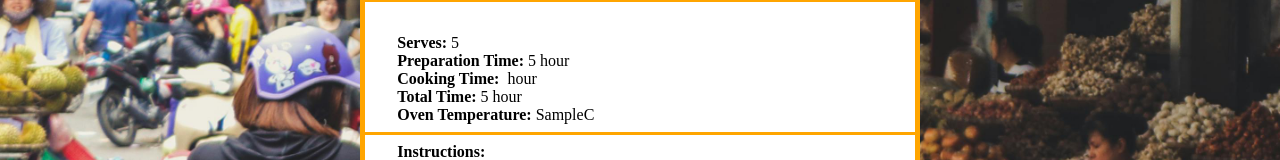
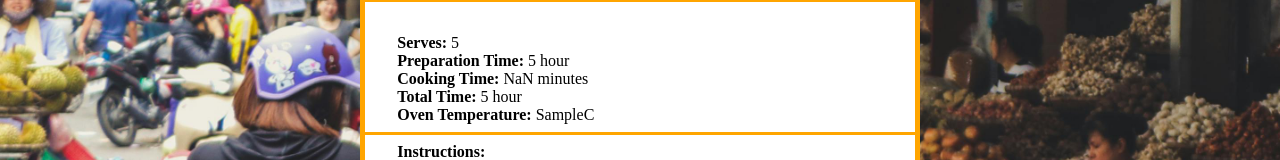
Before and after one commit to rwalsh221/recipe_card, a React (Vite) app: page / in a window 1280 px wide. Both pictures are taken after typing "Sample", "https://example.com", "Sample", "5", "Sample", "5" into the empty fields and a click on the button "CREATE CARD". Shown: the part 1019-1179 px from the top of the page. Built offline with nearby package versions, Linux system fonts and the light colour scheme.

Commit message:
fix time formatting on back of card

```diff
--- a/src/features/RecipeCard/RecipeCard.tsx
+++ b/src/features/RecipeCard/RecipeCard.tsx
@@ -42,4 +42,6 @@ export default RecipeCard;
 // create own list item marker to maintain formatting
 // add save recipe to local storage done!!!
 // need clear local storage button on form plus reset all state
-// add form input to timeings for hour and mins.
+// add form input to timeings for hour and mins done !!!.
+// create button component
+// test print
--- a/src/features/RecipeCard/components/RecipeCardBack/RecipeCardBack.tsx
+++ b/src/features/RecipeCard/components/RecipeCardBack/RecipeCardBack.tsx
@@ -3,6 +3,7 @@ import styles from './RecipeCardBack.module.css';
 type RecipeCardBackProps = {
   serves: string;
   prepTime: string;
+  prepTimeHour: string;
   bakingTime: string;
   ovenTemp: string;
   instructions: string[];
@@ -42,18 +43,17 @@ const RecipeCardBack = ({
     return str;
   };
 
-  const formatTime = (hour, min) => {
+  const formatTime = (hour: number, min: number) => {
     console.log(typeof hour);
     console.log(hour, min);
-    if (hour && min) {
+    if (!hour) {
+      return `${min} minutes`;
+    } else if (!min) {
+      return `${hour} hour`;
+    } else {
       return `${hour > 1 ? `${hour} hours` : `${hour} hour`} ${
         min > 1 ? `${min} mins` : `${min} min`
       }`;
-      // return `${hour} hour ${min} minutes`;
-    } else if (!min) {
-      return `${hour} hour`;
-    } else {
-      return `${min} minutes`;
     }
   };
 
@@ -89,11 +89,11 @@ const RecipeCardBack = ({
           </li>
           <li>
             <span>preparation time:</span>&nbsp;
-            {formatTime(prepTimeHour, prepTimeMin)}
+            {formatTime(parseInt(prepTimeHour), parseInt(prepTimeMin))}
           </li>
           <li>
             <span>cooking time:</span>&nbsp;
-            {formatTime(cookTimeHour, cookTimeMin)}
+            {formatTime(parseInt(cookTimeHour), parseInt(cookTimeMin))}
           </li>
           <li>
             <span>Total time:</span>&nbsp;
```
